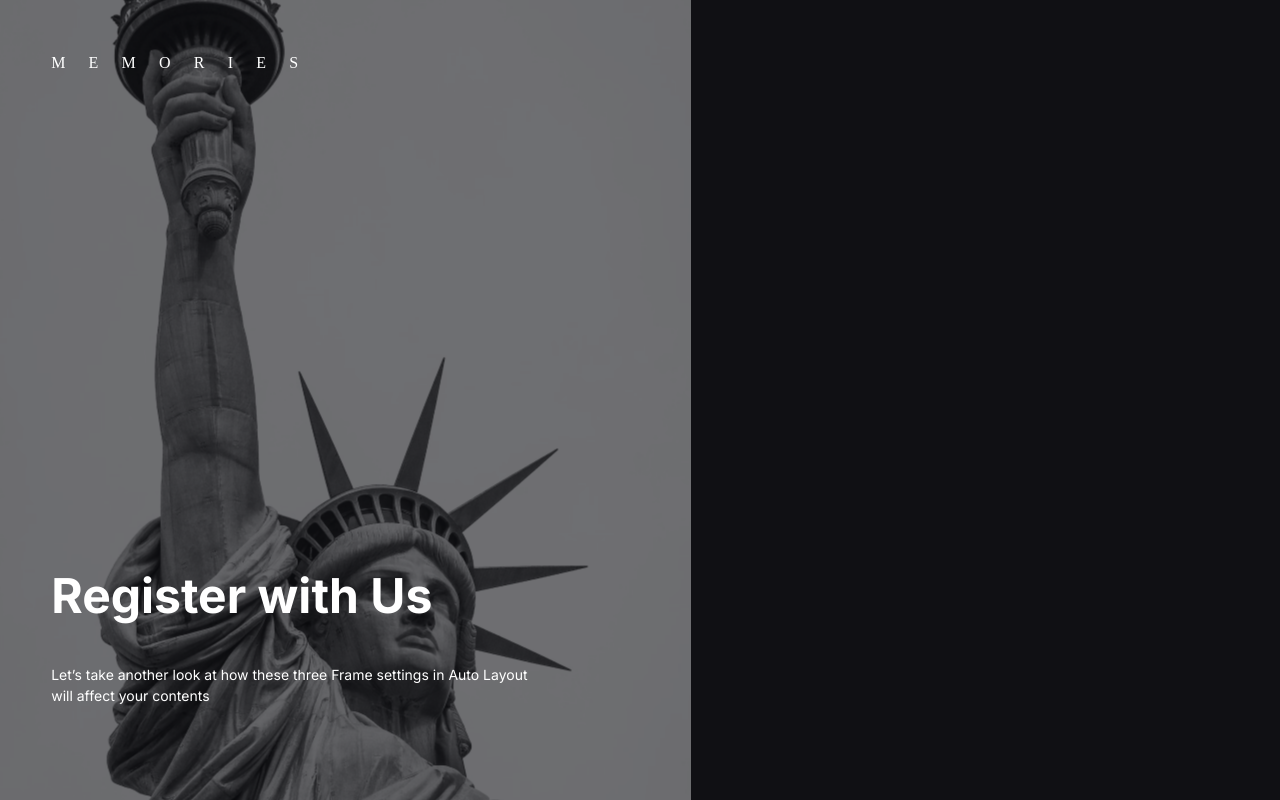
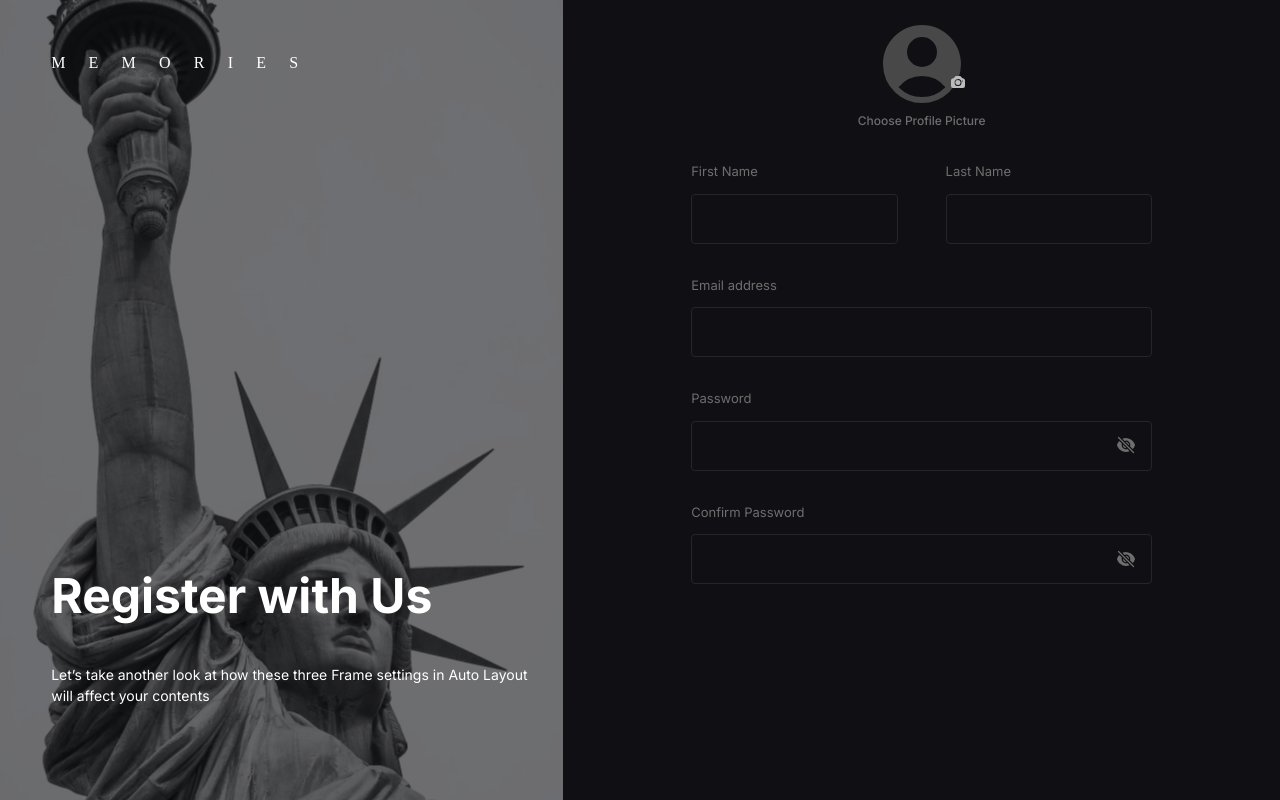
Before and after one commit to dibkb/memories-mern, a React (Vite) app in the folder client/: page /register in a window 1280 px wide. Built offline with nearby package versions, Linux system fonts and the light colour scheme; a web font is replaced by a local one.

Commit message:
form password show hide fearture

```diff
--- /dev/null
+++ b/client/src/components/Form Components/RegisterForm.tsx
@@ -0,0 +1,65 @@
+import React, { useState } from "react";
+import styles from "../../styles/Form.module.scss";
+import {
+  UserCircleIcon,
+  CameraIcon,
+  EyeIcon,
+  EyeSlashIcon,
+} from "@heroicons/react/24/solid";
+const RegisterForm: React.FC = () => {
+  const [showPw, setShowPw] = useState<boolean>(false);
+  const [showConfirmPw, setShowConfirmPw] = useState<boolean>(false);
+  return (
+    <section className={styles["__form"]}>
+      <div className={styles["profile__input"]}>
+        <div className={styles["icon__container"]}>
+          <UserCircleIcon className={styles["user__icon"]} />
+          <CameraIcon className={styles["camera__icon"]} />
+        </div>
+        <p>Choose Profile Picture</p>
+      </div>
+      <div className={styles["name"]}>
+        <span className={styles["__first"]}>
+          <pre className={styles["__label"]}>First Name</pre>
+          <input type="text" />
+        </span>
+        <span className={styles["__last"]}>
+          <pre className={styles["__label"]}>Last Name</pre>
+          <input type="text" />
+        </span>
+      </div>
+      <div className={styles["email"]}>
+        <pre className={styles["__label"]}>Email address</pre>
+        <input type="text" />
+      </div>
+      <div className={styles["password"]}>
+        <pre className={styles["__label"]}>Password</pre>
+        <div className={styles["input__container"]}>
+          <input type={showPw ? "text" : "password"} />
+          <span
+            className={styles["__eyeicon__container"]}
+            onClick={() => setShowPw((prev) => !prev)}
+          >
+            {showPw && <EyeIcon className={styles["__eyeicon"]} />}
+            {!showPw && <EyeSlashIcon className={styles["__eyeicon"]} />}
+          </span>
+        </div>
+      </div>
+      <div className={styles["confirm__password"]}>
+        <pre className={styles["__label"]}>Confirm Password</pre>
+        <div className={styles["input__container"]}>
+          <input type={showConfirmPw ? "text" : "password"} />
+          <span
+            className={styles["__eyeicon__container"]}
+            onClick={() => setShowConfirmPw((prev) => !prev)}
+          >
+            {showConfirmPw && <EyeIcon className={styles["__eyeicon"]} />}
+            {!showConfirmPw && <EyeSlashIcon className={styles["__eyeicon"]} />}
+          </span>
+        </div>
+      </div>
+    </section>
+  );
+};
+
+export default RegisterForm;
--- a/client/src/pages/Register.tsx
+++ b/client/src/pages/Register.tsx
@@ -1,4 +1,5 @@
 import React from "react";
+import RegisterForm from "../components/Form Components/RegisterForm";
 import Logo from "../components/Logo";
 import styles from "../styles/Register.module.scss";
 const Register: React.FC = () => {
@@ -17,7 +18,7 @@ const Register: React.FC = () => {
             </p>
           </main>
         </section>
-        <section className={styles["form"]}></section>
+        <RegisterForm />
       </main>
     </div>
   );
--- /dev/null
+++ b/client/src/styles/Form.module.scss
@@ -0,0 +1,94 @@
+@import "wrapper";
+.__form {
+  padding: 1rem 8rem;
+  display: flex;
+  flex-direction: column;
+  row-gap: 2rem;
+  //   border: 1px solid skyblue;
+  .__label {
+    color: $text-dark;
+    @include body-secondary;
+    font-weight: medium;
+  }
+  input {
+    outline: none;
+    background: transparent;
+    border-radius: 4px;
+    border: 1.5px solid $form-border;
+    margin-top: 0.75rem;
+    padding: 0.75rem 1rem;
+    @include text;
+    &:focus {
+      border-color: $text-secondary;
+    }
+  }
+}
+.profile__input {
+  max-width: min-content;
+  @apply mx-auto;
+  .icon__container {
+    position: relative;
+    .user__icon {
+      @apply h-24 w-24 mx-auto;
+      fill: $icon-fill;
+      cursor: pointer;
+      &:hover {
+        fill: $text-dark;
+        .camera__icon {
+          opacity: 0;
+        }
+      }
+    }
+    .camera__icon {
+      @apply w-4 h-4;
+      right: 15%;
+      top: 60%;
+      position: absolute;
+      fill: $text-gray;
+      z-index: 2;
+    }
+  }
+
+  p {
+    @include caption-medium;
+    color: $text-dark;
+    white-space: nowrap;
+  }
+}
+// -------------------- name-------------------
+.name {
+  display: flex;
+  justify-content: space-between;
+  column-gap: 3rem;
+  > * {
+    flex-basis: 0;
+    flex-grow: 1;
+  }
+  .__first,
+  .__last {
+    input {
+      width: 100%;
+    }
+  }
+}
+.email,
+.password,
+.confirm__password {
+  input {
+    width: 100%;
+  }
+}
+// ---------------------eyeicon-----------------------
+.input__container {
+  position: relative;
+  //   border: 1px solid red;
+  display: flex;
+}
+.__eyeicon {
+  @apply w-5 h-5;
+  position: absolute;
+  bottom: 25%;
+  right: 1rem;
+  cursor: pointer;
+  fill: $text-dark;
+}
--- a/client/src/styles/Register.module.scss
+++ b/client/src/styles/Register.module.scss
@@ -12,7 +12,7 @@
     left: 50%;
     transform: translate(-50%, -50%);
     display: flex;
-    section {
+    & > * {
       flex-basis: 0;
       flex-grow: 1;
     }
--- a/client/src/styles/_colors.scss
+++ b/client/src/styles/_colors.scss
@@ -2,9 +2,12 @@ $background: #101014;
 $card-background: #1a1d20;
 $neon: #b5ff55;
 $red: #e12719;
+$form-border: #262629;
 $form-warning: #d9601d;
 // text colors
 $text-dark: #6e6e6f;
 $text-gray: #bbbbbb;
 $text-gray-secondary: #a7a7a7;
 $text-secondary: #ececec;
+// icons
+$icon-fill: #484848;
```
